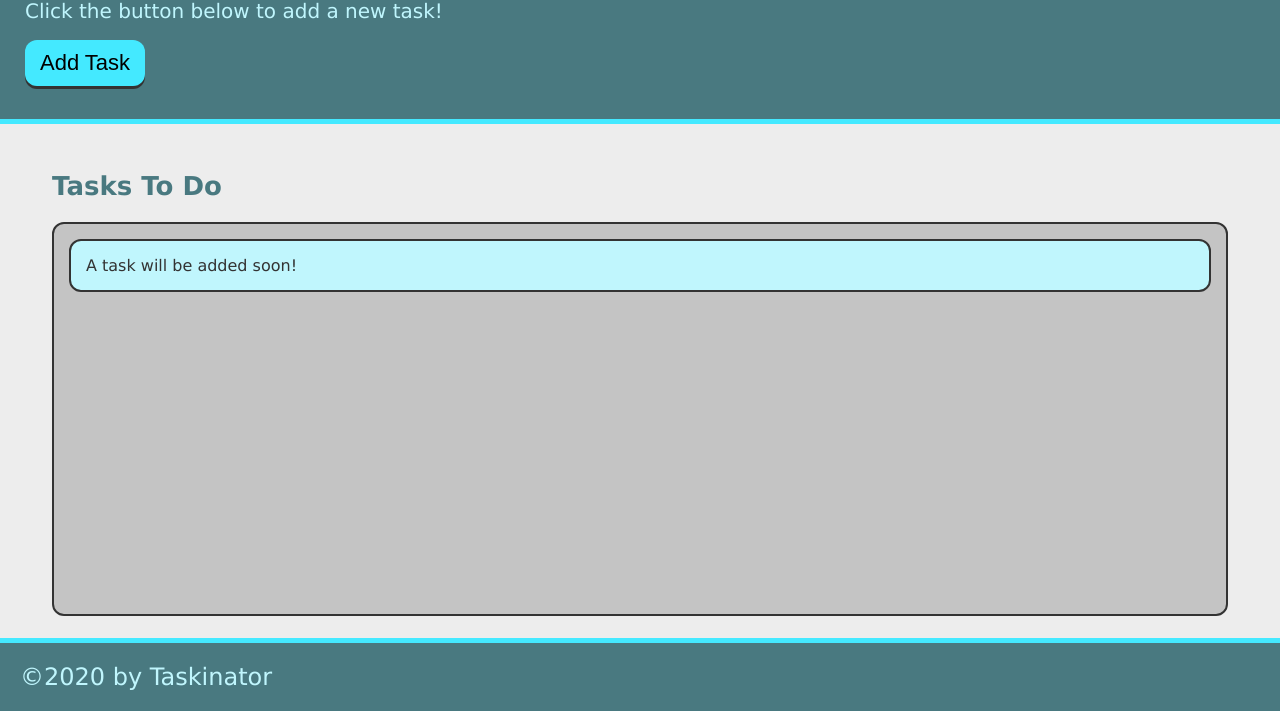
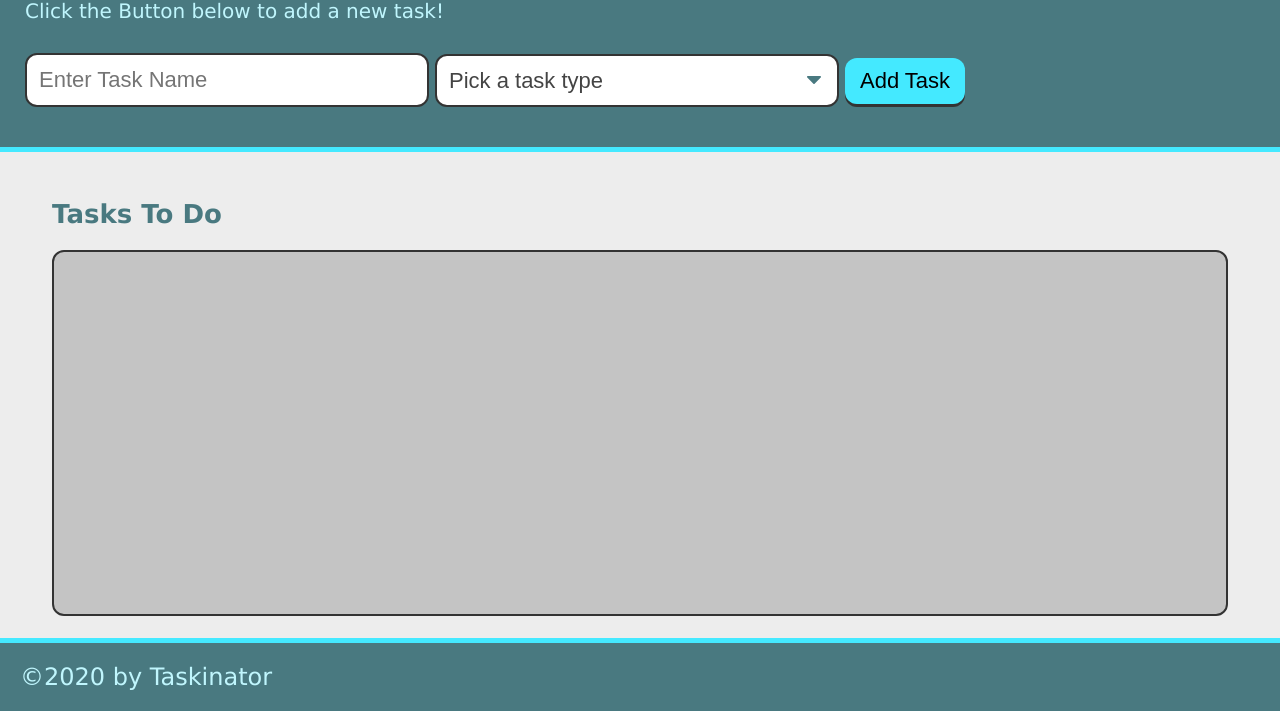
Before and after one commit to DuGBB/taskinator, a plain HTML site: page index.html in a window 1280 px wide. Shown: the part 89-800 px from the top of the page. Drawn offline with Linux system fonts and the light colour scheme.

Commit message:
add the task form

```diff
--- a/index.html
+++ b/index.html
@@ -10,17 +10,33 @@
 </head>
 
 <body>
-    <header>
-        <h1 class="page-title">Taskinator</h1>
-            <p>Click the button below to add a new task!</p>
-            <button class="btn" id="save-task">Add Task</button>
-        </header>
+
+        <header>
+            <h1 class="page-title">Taskinator</h1>
+                <p>Click the Button below to add a new task!</p>
+                    <form id="task-form">
+                      <div class="form-group">
+                        <input type="text" name="task-name" placeholder="Enter Task Name" />
+                      </div>
+                        <div class="form-group">
+                          <select name="task-type" class="select-dropdown">
+                             <option value="" disabled selected>Pick a task type</option>
+                             <option value="Print">Print</option>
+                             <option value="Web">Web</option>
+                             <option value="Mobile">Mobile</option>
+                          </select>
+                        </div>
+                          <div class="form-group">
+                             <button class="btn" id="save-task" type="submit">Add Task</button>
+                          </div>
+                    </form>
+            </header>
 
     <main class="page-content">
         <section class="task-list-wrapper">
             <h2 class="list-title">Tasks To Do</h2>
                 <ul class="task-list" id="tasks-to-do">
-                    <li class="task-item">A task will be added soon!</li>
+
                 </ul>
         </section>
     </main>
```
